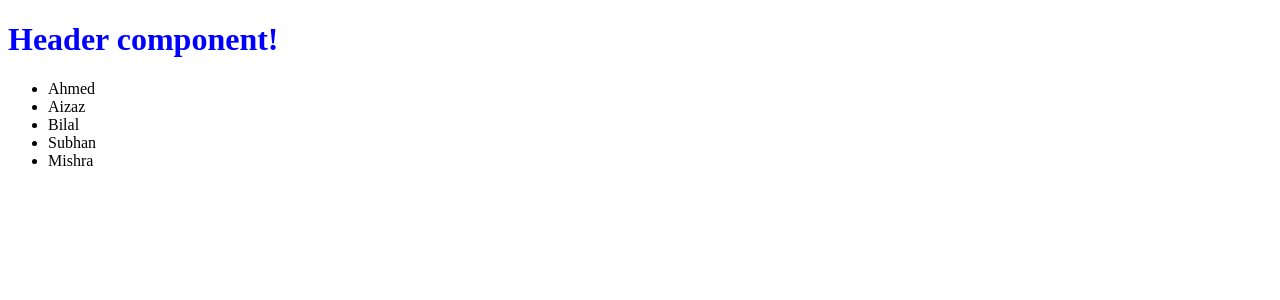
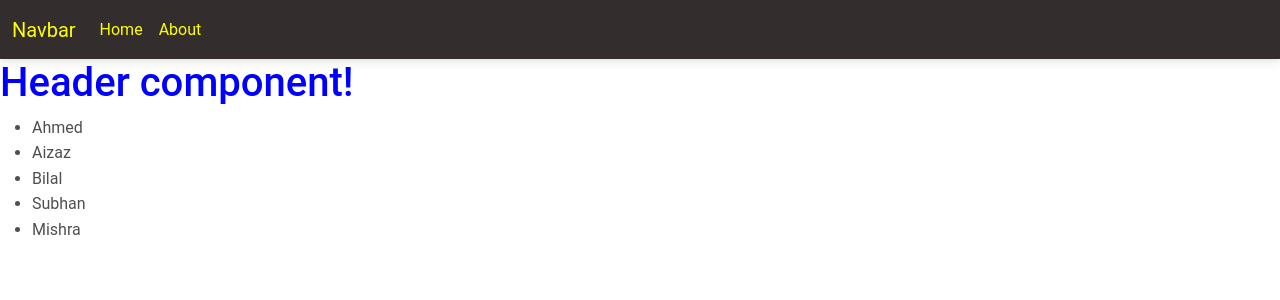
Before and after one commit to AzizullahCodes/SMIT_Batch_18, a React (Vite) app in the folder React JS/learning-react/: page / in a window 1280 px wide. Shown: the top 300 px of the page. Built offline with nearby package versions, Linux system fonts and the light colour scheme.

Commit message:
React navbar done

```diff
--- a/React JS/learning-react/package.json
+++ b/React JS/learning-react/package.json
@@ -10,8 +10,11 @@
     "preview": "vite preview"
   },
   "dependencies": {
+    "@fortawesome/fontawesome-free": "^7.2.0",
+    "mdb-react-ui-kit": "^10.0.0",
     "react": "^19.2.5",
-    "react-dom": "^19.2.5"
+    "react-dom": "^19.2.5",
+    "react-router": "^7.15.0"
   },
   "devDependencies": {
     "@eslint/js": "^10.0.1",
--- a/React JS/learning-react/src/App.jsx
+++ b/React JS/learning-react/src/App.jsx
@@ -1,55 +1,14 @@
-// // JavaScript XML (JSX)...!
-
-// import React from "react";
-import Header from "./components/header/header";
-
-// const App = () => {
-
-//   const userName = 'M Ahmed';
-//   // console.log(userName);
-
-//   const handleTest = () => {
-//     console.log(`Hello ${userName}`);
-//   }
-
-//   return (
-//     <div>
-//       <Header />
-//       <h1
-//         // style={{ color: "blue" }}
-//       > B18 - class </h1>
-//       <h2> Hello {userName} </h2>
-//       <h3> {2 + 2} </h3>
-//       <button onClick={handleTest}> Click Me </button>
-//     </div>
-//   );
-// };
-
-// export default App;
-
-
-
-
-
-
 import React from 'react';
-import users from "./utils/dummy-users";
+import { BrowserRouter } from "react-router";
+import AppRoutes from './utils/routes';
+import Navbar from './components/navbar/navbar';
 
 const App = () => {
-
-  console.log('Users: ', users);
-
   return (
-    <div>
-      <Header />
-      <ul>
-        {
-          users?.map((item, index) => {
-            return <li key={index}> {item.userName} </li>
-          })
-        }
-      </ul>
-    </div>
+    <BrowserRouter>
+      <Navbar />
+      <AppRoutes />
+    </BrowserRouter>
   );
 };
 
--- /dev/null
+++ b/React JS/learning-react/src/components/navbar/navbar.css
@@ -0,0 +1,3 @@
+.link {
+    color: yellow;
+}
--- /dev/null
+++ b/React JS/learning-react/src/components/navbar/navbar.jsx
@@ -0,0 +1,47 @@
+import React, { useState } from 'react';
+import {
+    MDBContainer,
+    MDBNavbar,
+    MDBNavbarBrand,
+    MDBNavbarToggler,
+    MDBNavbarNav,
+    MDBNavbarItem,
+    MDBNavbarLink,
+    MDBIcon,
+    MDBCollapse
+} from 'mdb-react-ui-kit';
+import { Link } from 'react-router';
+import "./navbar.css";
+
+const Navbar = () => {
+    const [openNavSecond, setOpenNavSecond] = useState(false);
+
+    return (
+        <MDBNavbar expand='lg' dark bgColor='dark'>
+            <MDBContainer fluid>
+                <MDBNavbarBrand className='link'>Navbar</MDBNavbarBrand>
+                <MDBNavbarToggler
+                    aria-expanded='false'
+                    aria-label='Toggle navigation'
+                    onClick={() => setOpenNavSecond(!openNavSecond)}
+                >
+                    <MDBIcon icon='bars' fas />
+                </MDBNavbarToggler>
+                <MDBCollapse navbar open={openNavSecond}>
+                    <MDBNavbarNav>
+                        <MDBNavbarLink>
+                            <Link to={'/'} className='link'> Home </Link>
+                        </MDBNavbarLink>
+
+                        <MDBNavbarLink>
+                            <Link to={'/about'} className='link'> About </Link>
+                        </MDBNavbarLink>
+                        {/* <MDBNavbarLink href='#'>Pricing</MDBNavbarLink> */}
+                    </MDBNavbarNav>
+                </MDBCollapse>
+            </MDBContainer>
+        </MDBNavbar>
+    );
+};
+
+export default Navbar;
--- a/React JS/learning-react/src/main.jsx
+++ b/React JS/learning-react/src/main.jsx
@@ -1,4 +1,9 @@
 import { createRoot } from "react-dom/client";
+
+// MDB UI Integration...!
+import 'mdb-react-ui-kit/dist/css/mdb.min.css';
+import "@fortawesome/fontawesome-free/css/all.min.css";
+
 import App from "./App";
 // import "./index.css";
 
--- /dev/null
+++ b/React JS/learning-react/src/pages/home/home.jsx
@@ -0,0 +1,56 @@
+// // JavaScript XML (JSX)...!
+
+// import React from "react";
+import Header from "../../components/header/header";
+
+// const Home = () => {
+
+//   const userName = 'M Ahmed';
+//   // console.log(userName);
+
+//   const handleTest = () => {
+//     console.log(`Hello ${userName}`);
+//   }
+
+//   return (
+//     <div>
+//       <Header />
+//       <h1
+//         // style={{ color: "blue" }}
+//       > B18 - class </h1>
+//       <h2> Hello {userName} </h2>
+//       <h3> {2 + 2} </h3>
+//       <button onClick={handleTest}> Click Me </button>
+//     </div>
+//   );
+// };
+
+// export default Home;
+
+
+
+
+
+
+import React from 'react';
+import users from "../../utils/dummy-users";
+
+const Home = () => {
+
+  console.log('Users: ', users);
+
+  return (
+    <div>
+      <Header />
+      <ul>
+        {
+          users?.map((item, index) => {
+            return <li key={index}> {item.userName} </li>
+          })
+        }
+      </ul>
+    </div>
+  );
+};
+
+export default Home;
--- /dev/null
+++ b/React JS/learning-react/src/utils/routes.jsx
@@ -0,0 +1,16 @@
+import React from 'react';
+import { Routes, Route } from "react-router";
+
+import Home from "../pages/home/home";
+import About from "../pages/about/about";
+
+const AppRoutes = () => {
+    return (
+        <Routes>
+            <Route element={<Home />} path='/' />
+            <Route element={<About />} path='/about' />
+        </Routes>
+    );
+};
+
+export default AppRoutes;
```
Also changed, not shown: 1 other file (tests, documents, lock files or other folders).
